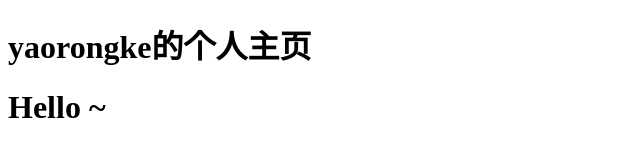
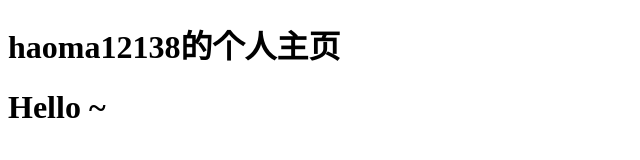
Before and after one commit to haoma12138/haoma12138.github.io, a plain HTML site: page index.html in a window 1280 px wide. Shown: the whole page, without its empty margins (0-640 px from the left). Drawn offline with Linux system fonts and the light colour scheme.

Commit message:
Update index.html

```diff
--- a/index.html
+++ b/index.html
@@ -2,10 +2,10 @@
 <html lang="en">
 <head>
     <meta charset="UTF-8">
-    <title>yaorongke</title>
+    <title>haoma12138</title>
 </head>
 <body>
-    <h1>yaorongke的个人主页</h1>
+    <h1>haoma12138的个人主页</h1>
     <h1>Hello ~</h1>
 </body>
 </html>
```
